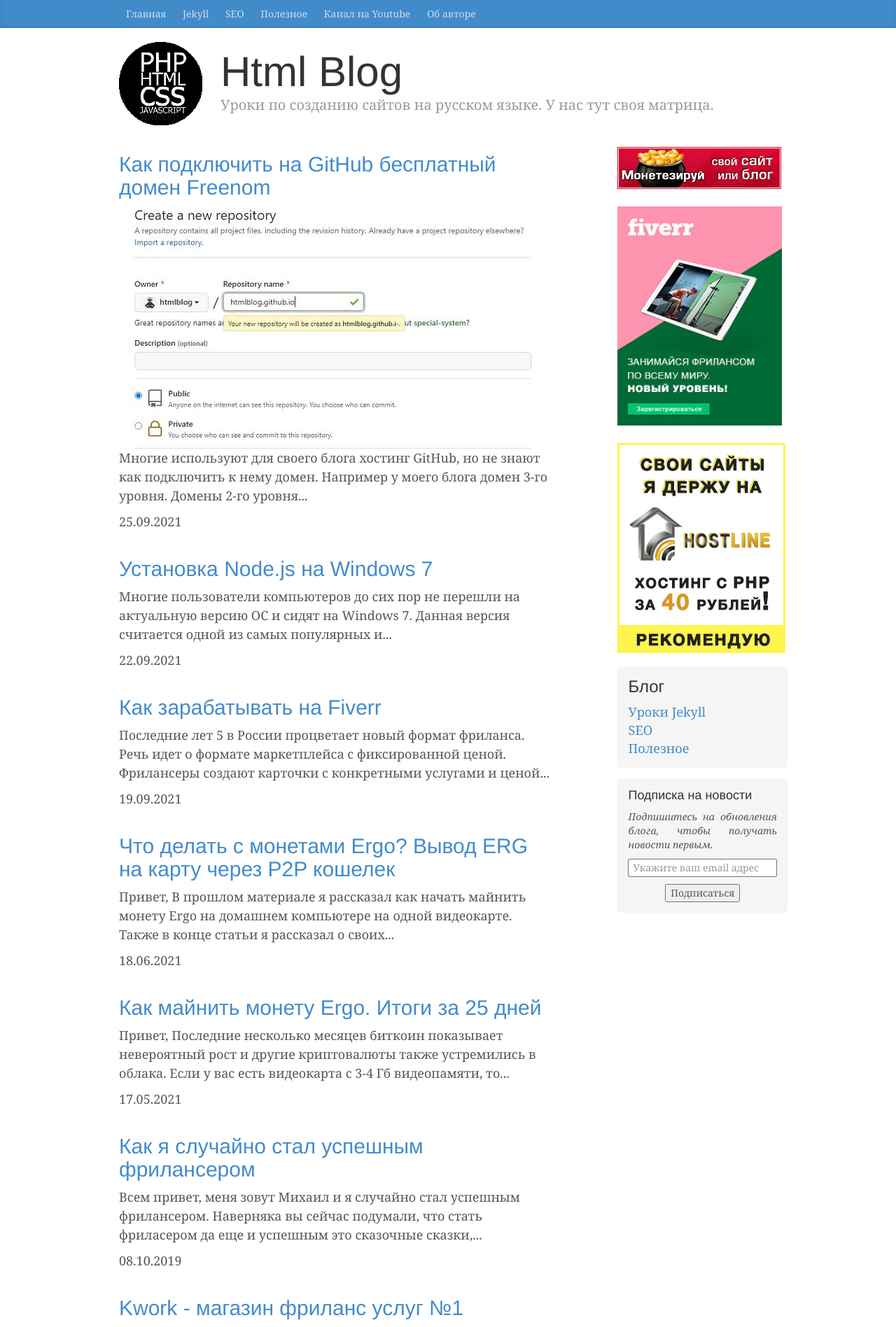
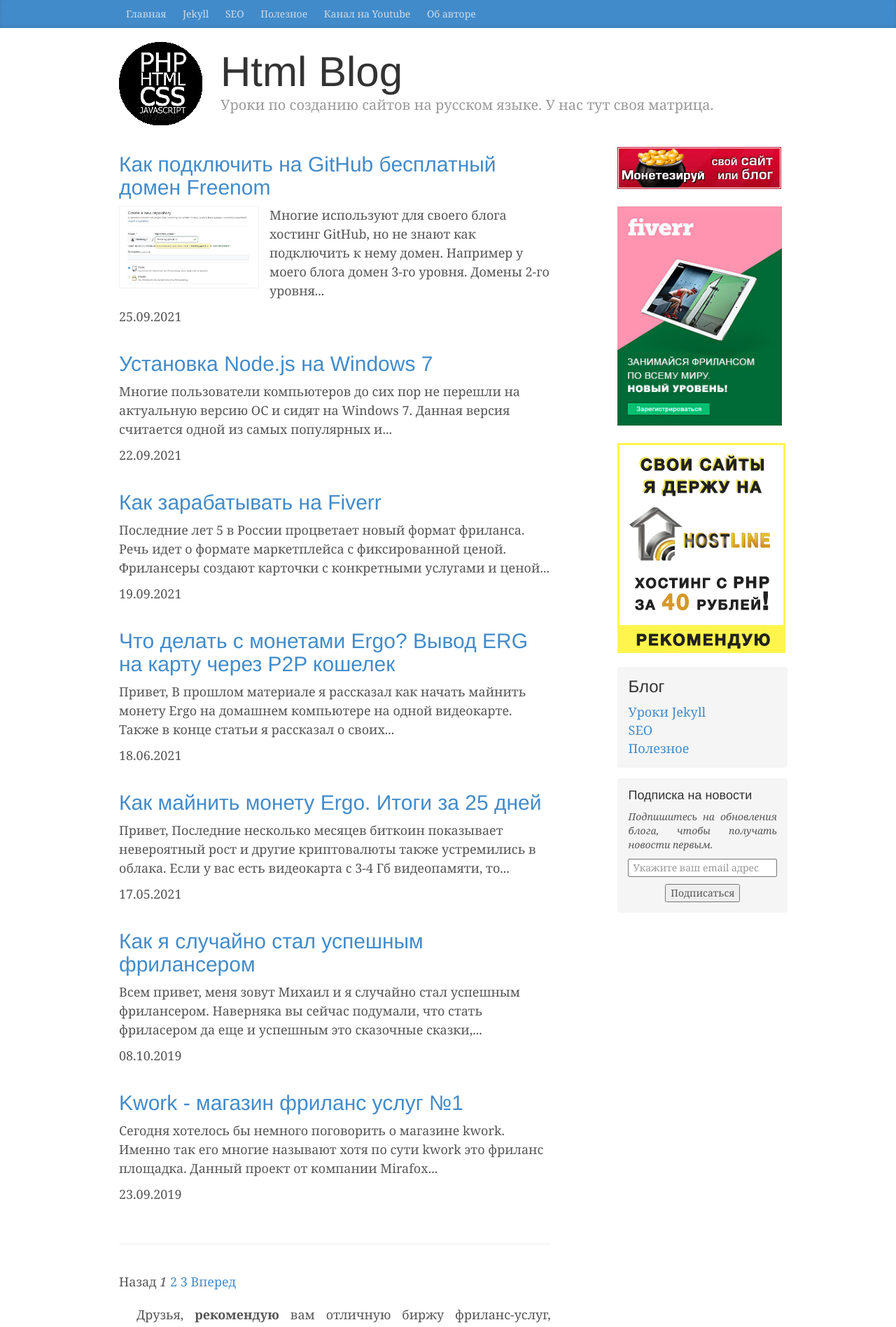
Before and after one commit to htmlblog/htmlblog.github.io, a Jekyll site: the page built from index.html, in a window 1280 px wide. Shown: the top 1896 px of the page at 70% size. Built offline with Jekyll 4.4.1, drawn with Linux system fonts in a browser that asks for light colours; the list of posts is cut into pages by our own code; comment, search, counter and statistics services are not loaded.

Commit message:
Updated Index and 1 other file

```diff
--- a/assets/blog.css
+++ b/assets/blog.css
@@ -27,6 +27,14 @@ h6, .h6 {
     display: block;
     max-width: 100%;
     height: auto;
+}
+
+img.thumb {
+	width: 200px;
+    float: left;
+    margin: 0 15px 10px 0;
+	border: 1px solid #f1f1f1;
+    padding: 5px;
 }
 
 .blog-post-tags span {
--- a/index.html
+++ b/index.html
@@ -6,7 +6,7 @@ layout: default
 {% for post in paginator.posts %}
   <h2><a href="{{ post.url }}">{{ post.title }}</a></h2>
 	{% if post.thumb %}
-		<p><img src="{{ post.thumb }}" />{{ post.content | strip_html | truncatewords: 25 }}</p>
+		<p><img class="thumb" src="{{ post.thumb }}" />{{ post.content | strip_html | truncatewords: 25 }}</p>
 	{% else %}
 		<p>{{ post.content | strip_html | truncatewords: 25 }}</p>
 	{% endif %}
```
